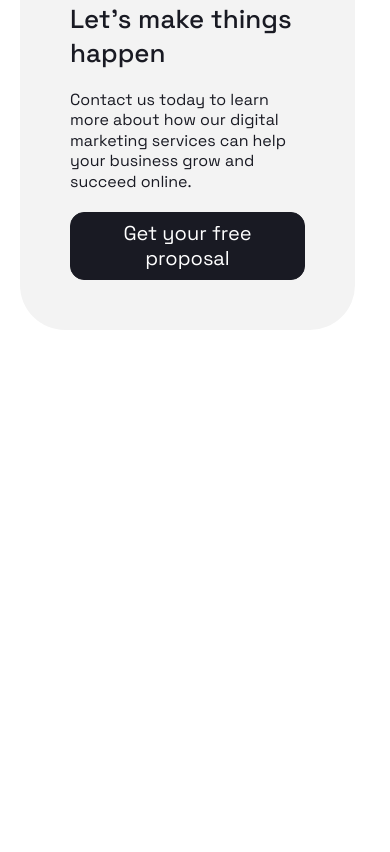
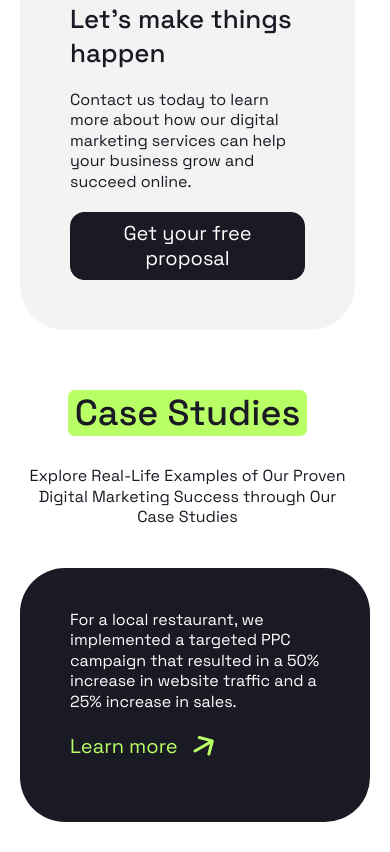
Before and after one commit to realsabyrka-alt/positivus, a website: page index.html in a window 390 px wide. Shown: the part 3645-4497 px from the top of the page. Before the commit the page ends 4005 px from the top, so only its background shows below. Drawn offline with nearby package versions, Linux system fonts and the light colour scheme; files that its build step writes are made by us from their sources.

Commit message:
feat: complete studies section development (#5)
* feat: add semantic html markup

* style: add studies styles and responsive

```diff
--- a/index.html
+++ b/index.html
@@ -342,6 +342,71 @@
           </div>
         </div>
       </section>
+      <section class="section section--hidden-x container">
+        <header class="section__header">
+          <h2 class="section__title puddle-bg">Case Studies</h2>
+          <div class="section__description">
+            <p>Explore Real-Life Examples of Our Proven Digital Marketing Success through Our Case Studies</p>
+          </div>
+        </header>
+        <div class="section__body">
+          <div class="studies">
+            <ul class="studies__list">
+              <li class="studies__item">
+                <div class="studies__description">
+                  <p>For a local restaurant, we implemented a targeted PPC campaign that resulted in a 50% increase in website traffic and a 25% increase in sales.</p>
+                </div>
+                <a class="studies__link" href="/">
+                  <span>Learn more</span>
+                  <svg
+                    width="21" height="20" viewBox="0 0 21 20" fill="none"
+                    xmlns="http://www.w3.org/2000/svg"
+                  >
+                    <path
+                      d="M1.25 13.701C0.532561 14.1152 0.286748 15.0326 0.700962 15.75C1.11518 16.4674 2.03256 16.7133 2.75 16.299L1.25 13.701ZM20.7694 5.38823C20.9838 4.58803 20.5089 3.76552 19.7087 3.55111L6.66874 0.0570541C5.86854 -0.157359 5.04603 0.317515 4.83162 1.11771C4.61721 1.91791 5.09208 2.74042 5.89228 2.95483L17.4834 6.06066L14.3776 17.6518C14.1631 18.452 14.638 19.2745 15.4382 19.4889C16.2384 19.7033 17.0609 19.2284 17.2753 18.4282L20.7694 5.38823ZM2.75 16.299L20.0705 6.29904L18.5705 3.70096L1.25 13.701L2.75 16.299Z"
+                      fill="#B9FF66"
+                    />
+                  </svg>
+                </a>
+              </li>
+              <li class="studies__item">
+                <div class="studies__description">
+                  <p>For a B2B software company, we developed an SEO strategy that resulted in a first page ranking for key keywords and a 200% increase in organic traffic.</p>
+                </div>
+                <a class="studies__link" href="/">
+                  <span>Learn more</span>
+                  <svg
+                    width="21" height="20" viewBox="0 0 21 20" fill="none"
+                    xmlns="http://www.w3.org/2000/svg"
+                  >
+                    <path
+                      d="M1.25 13.701C0.532561 14.1152 0.286748 15.0326 0.700962 15.75C1.11518 16.4674 2.03256 16.7133 2.75 16.299L1.25 13.701ZM20.7694 5.38823C20.9838 4.58803 20.5089 3.76552 19.7087 3.55111L6.66874 0.0570541C5.86854 -0.157359 5.04603 0.317515 4.83162 1.11771C4.61721 1.91791 5.09208 2.74042 5.89228 2.95483L17.4834 6.06066L14.3776 17.6518C14.1631 18.452 14.638 19.2745 15.4382 19.4889C16.2384 19.7033 17.0609 19.2284 17.2753 18.4282L20.7694 5.38823ZM2.75 16.299L20.0705 6.29904L18.5705 3.70096L1.25 13.701L2.75 16.299Z"
+                      fill="#B9FF66"
+                    />
+                  </svg>
+                </a>
+              </li>
+              <li class="studies__item">
+                <div class="studies__description">
+                  <p>For a national retail chain, we created a social media marketing campaign that increased followers by 25% and generated a 20% increase in online sales.</p>
+                </div>
+                <a class="studies__link" href="/">
+                  <span>Learn more</span>
+                  <svg
+                    width="21" height="20" viewBox="0 0 21 20" fill="none"
+                    xmlns="http://www.w3.org/2000/svg"
+                  >
+                    <path
+                      d="M1.25 13.701C0.532561 14.1152 0.286748 15.0326 0.700962 15.75C1.11518 16.4674 2.03256 16.7133 2.75 16.299L1.25 13.701ZM20.7694 5.38823C20.9838 4.58803 20.5089 3.76552 19.7087 3.55111L6.66874 0.0570541C5.86854 -0.157359 5.04603 0.317515 4.83162 1.11771C4.61721 1.91791 5.09208 2.74042 5.89228 2.95483L17.4834 6.06066L14.3776 17.6518C14.1631 18.452 14.638 19.2745 15.4382 19.4889C16.2384 19.7033 17.0609 19.2284 17.2753 18.4282L20.7694 5.38823ZM2.75 16.299L20.0705 6.29904L18.5705 3.70096L1.25 13.701L2.75 16.299Z"
+                      fill="#B9FF66"
+                    />
+                  </svg>
+                </a>
+              </li>
+            </ul>
+          </div>
+        </div>
+      </section>
     </main>
     <dialog class="mobile-overlay visible-mobile" id="mobileOverlay">
       <form class="mobile-overlay__close-button-wrapper" method="dialog">
--- a/styles/sections/_index.scss
+++ b/styles/sections/_index.scss
@@ -1,3 +1,4 @@
 @forward 'header';
 @forward 'hero';
 @forward 'services';
+@forward 'studies';
--- /dev/null
+++ b/styles/sections/_studies.scss
@@ -0,0 +1,71 @@
+@use '../helpers' as *;
+
+.studies {
+  @include desktop-above {
+    padding: 70px 60px;
+  }
+
+  @include mobile-above {
+    padding: 40px;
+    color: var(--color-light);
+    background-color: var(--color-dark);
+    border-radius: var(--border-radius-large);
+  }
+
+  &__list {
+    display: grid;
+    grid-template-columns: repeat(3, 1fr);
+
+    @include mobile {
+      scroll-snap-type: x mandatory;
+      overflow-x: scroll;
+      width: 100vw;
+      column-gap: 20px;
+    }
+  }
+
+  &__item {
+    --studiesItemPaddingX: 64px;
+
+    display: flex;
+    flex-direction: column;
+    row-gap: 20px;
+
+    @include desktop {
+      --studiesItemPaddingX: 32px;
+    }
+
+    @include mobile-above {
+      &:not(:first-child) {
+        padding-left: var(--studiesItemPaddingX);
+      }
+
+      &:not(:last-child) {
+        padding-right: var(--studiesItemPaddingX);
+        border-right: 1px solid var(--color-light);
+      }
+    }
+
+    @include mobile {
+      min-width: 350px;
+      padding: 42px 50px;
+      color: var(--color-light);
+      background-color: var(--color-dark);
+      border-radius: var(--border-radius-large);
+      scroll-snap-align: start;
+    }
+  }
+
+  &__link {
+    display: inline-flex;
+    align-items: center;
+    column-gap: 15px;
+    font-size: 20px;
+    line-height: 1.4;
+    color: var(--color-accent);
+
+    @include hover {
+      opacity: 0.7;
+    }
+  }
+}
```
